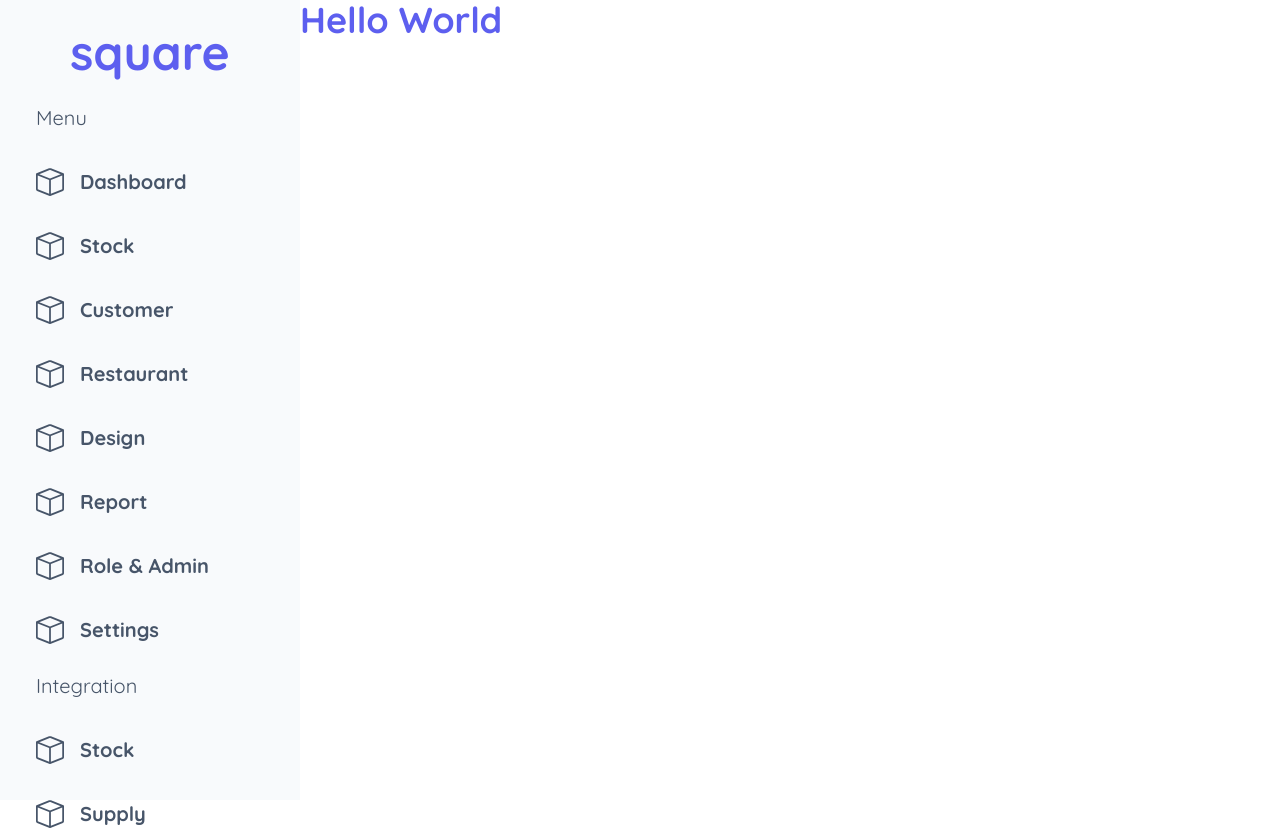
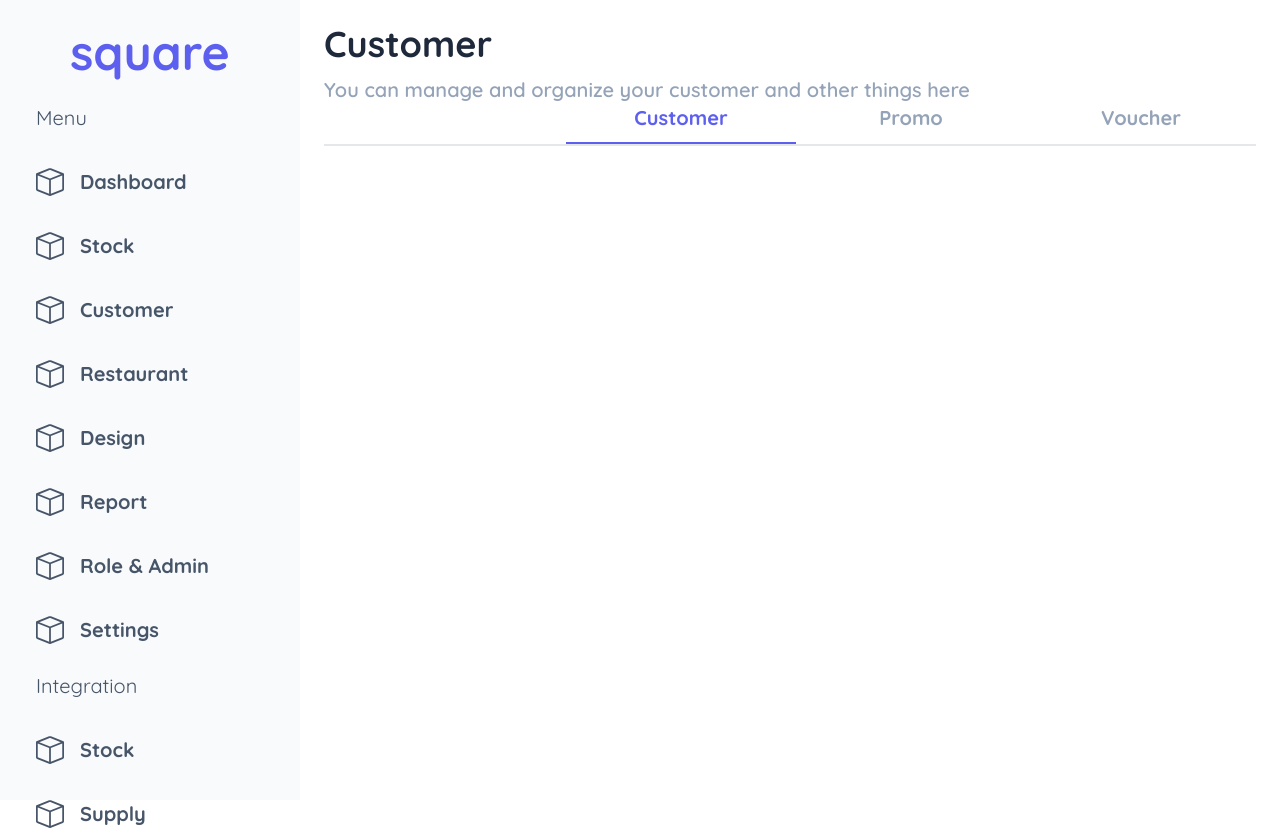
Before and after one commit to andikaraditya/rekadigi-test, a React (Vite) app: page / in a window 1280 px wide. Built offline with nearby package versions, Linux system fonts and the light colour scheme.

Commit message:
create initial heading

```diff
--- a/src/App.jsx
+++ b/src/App.jsx
@@ -1,14 +1,15 @@
-import React from 'react'
-import './App.css'
-import Sidebar from './components/Sidebar'
+import React from "react"
+import "./App.css"
+import Sidebar from "./components/Sidebar"
+import Heading from "./components/Heading"
 
 function App() {
     return (
         <>
-      <div className='flex'>
-      <Sidebar/>
-      <div>
-      <h1 className='text-center text-4xl font-bold text-primary'>Hello World</h1>
+            <div className="flex">
+                <Sidebar />
+                <div className="p-6 flex-1">
+                    <Heading/>
                 </div>
             </div>
         </>
--- /dev/null
+++ b/src/components/Heading.jsx
@@ -0,0 +1,23 @@
+import React from "react"
+
+function Heading() {
+    return (
+        <header>
+            <h1 className='text-4xl font-bold text-slate-800'>Customer</h1>
+            <p className="mt-3 text-xl font-semibold text-slate-400">You can manage and organize your customer and other things here</p>
+            <div className="flex justify-end border-b-2">
+                <div className="hover:cursor-pointer text-xl w-[230px] font-bold  h-[40px] text-center text-primary border-b-2 border-primary">
+                    Customer
+                </div>
+                <div className="hover:cursor-pointer text-xl w-[230px] font-bold text-slate-400 h-[40px] text-center">
+                    Promo
+                </div>
+                <div className="hover:cursor-pointer text-xl w-[230px] font-bold text-slate-400 h-[40px] text-center">
+                    Voucher
+                </div>
+            </div>
+        </header>
+    );
+}
+
+export default Heading;
```
Lines whose indentation alone changed are shown as unchanged.
